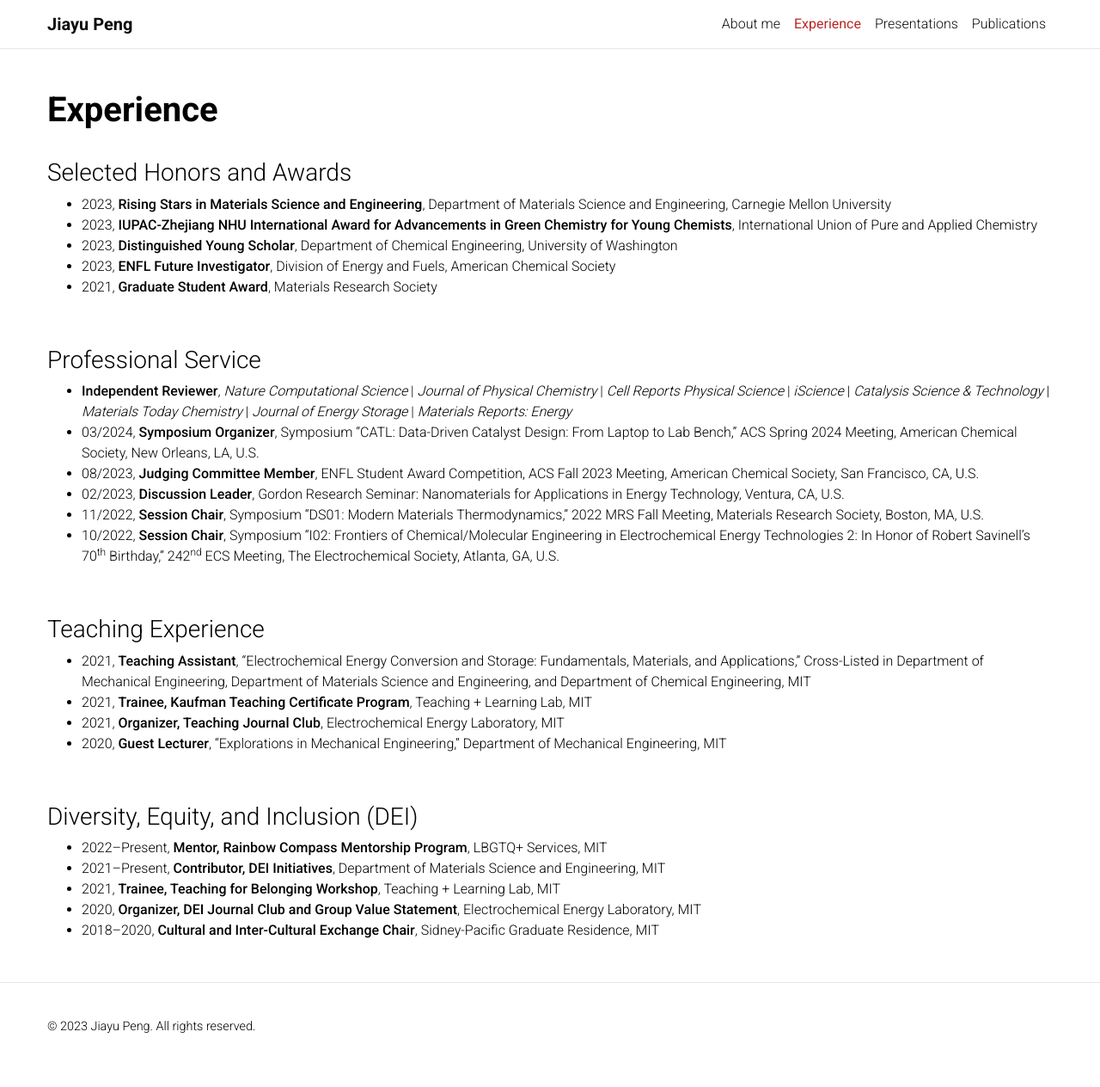
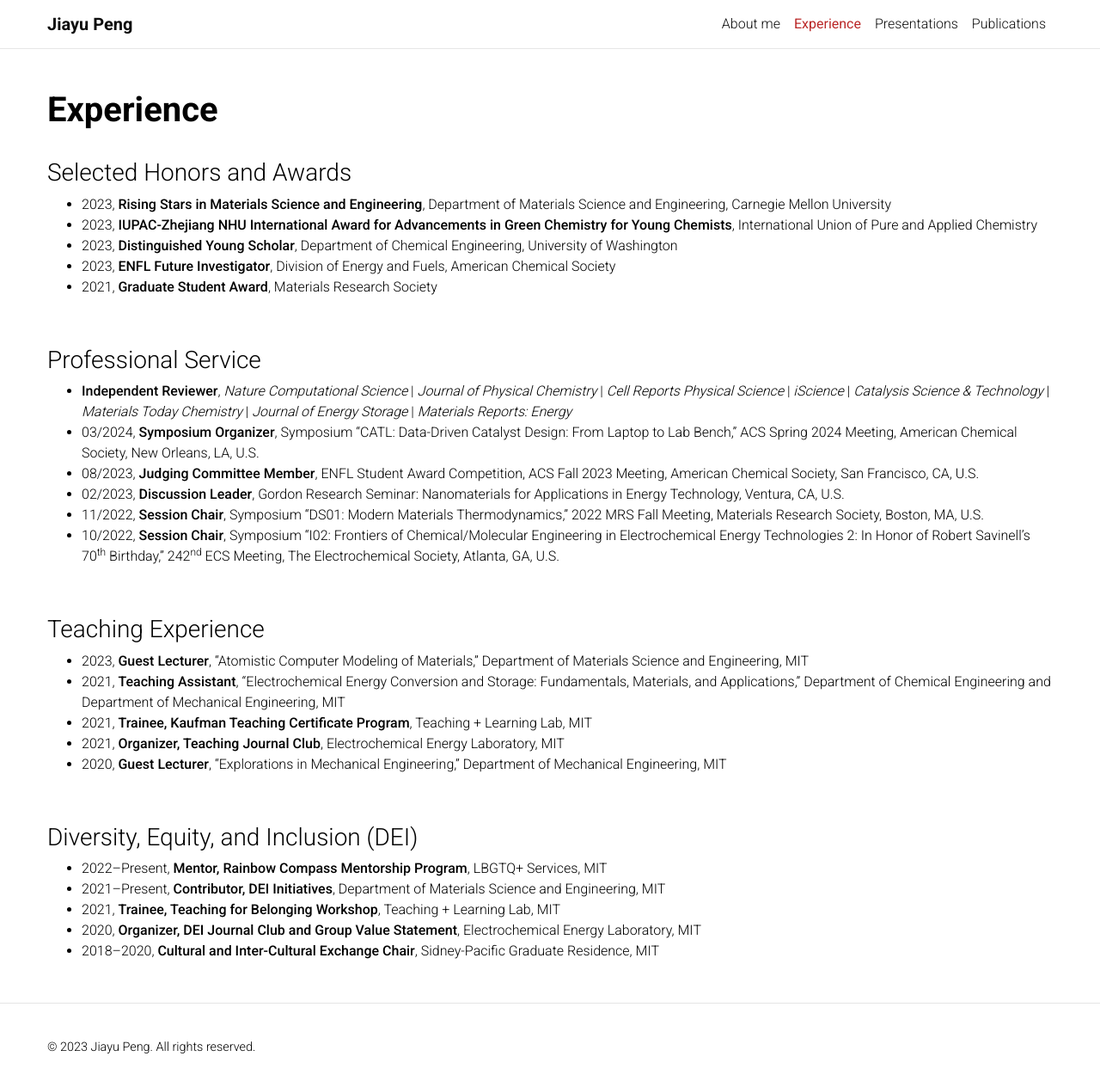
Before and after one commit to jypeng95/jypeng95.github.io, a Jekyll site: the page built from _pages/experience.md, in a window 1280 px wide and 1269 px high. Shown: the top 1264 px of the window at 86% size. Built offline with Jekyll 4.4.1, drawn with Linux system fonts in a browser that asks for light colours; a style sheet for code colours, icons or effects is not loaded.

Commit message:
Update experience

```diff
--- a/_pages/experience.md
+++ b/_pages/experience.md
@@ -30,7 +30,8 @@ nav: true
 
 ### Teaching Experience
 
-* 2021, **Teaching Assistant**, "Electrochemical Energy Conversion and Storage: Fundamentals, Materials, and Applications," Cross-Listed in Department of Mechanical Engineering, Department of Materials Science and Engineering, and Department of Chemical Engineering, MIT
+* 2023, **Guest Lecturer**, "Atomistic Computer Modeling of Materials," Department of Materials Science and Engineering, MIT
+* 2021, **Teaching Assistant**, "Electrochemical Energy Conversion and Storage: Fundamentals, Materials, and Applications," Department of Chemical Engineering and Department of Mechanical Engineering, MIT
 * 2021, **Trainee, Kaufman Teaching Certificate Program**, Teaching + Learning Lab, MIT
 * 2021, **Organizer, Teaching Journal Club**, Electrochemical Energy Laboratory, MIT
 * 2020, **Guest Lecturer**, "Explorations in Mechanical Engineering," Department of Mechanical Engineering, MIT
```
